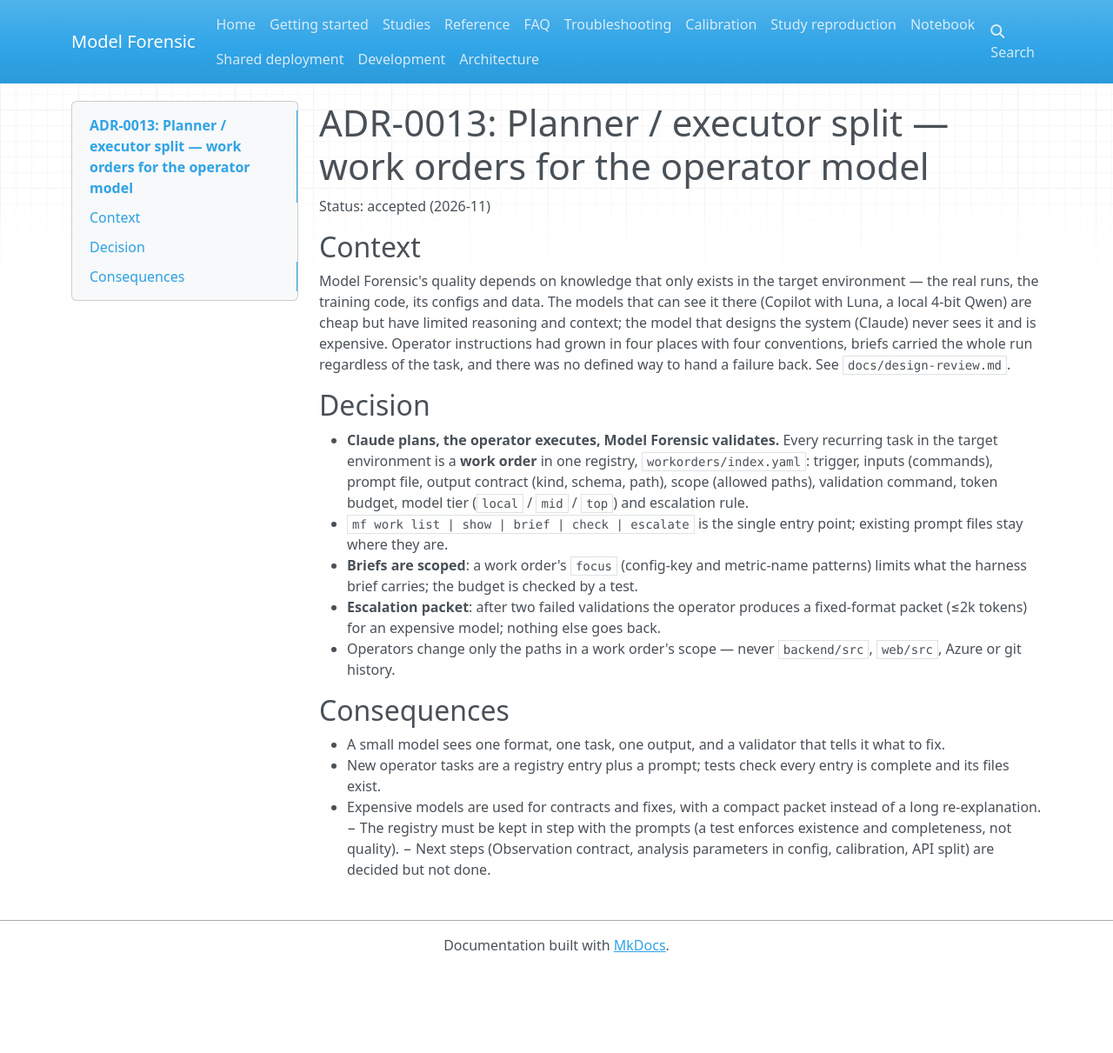
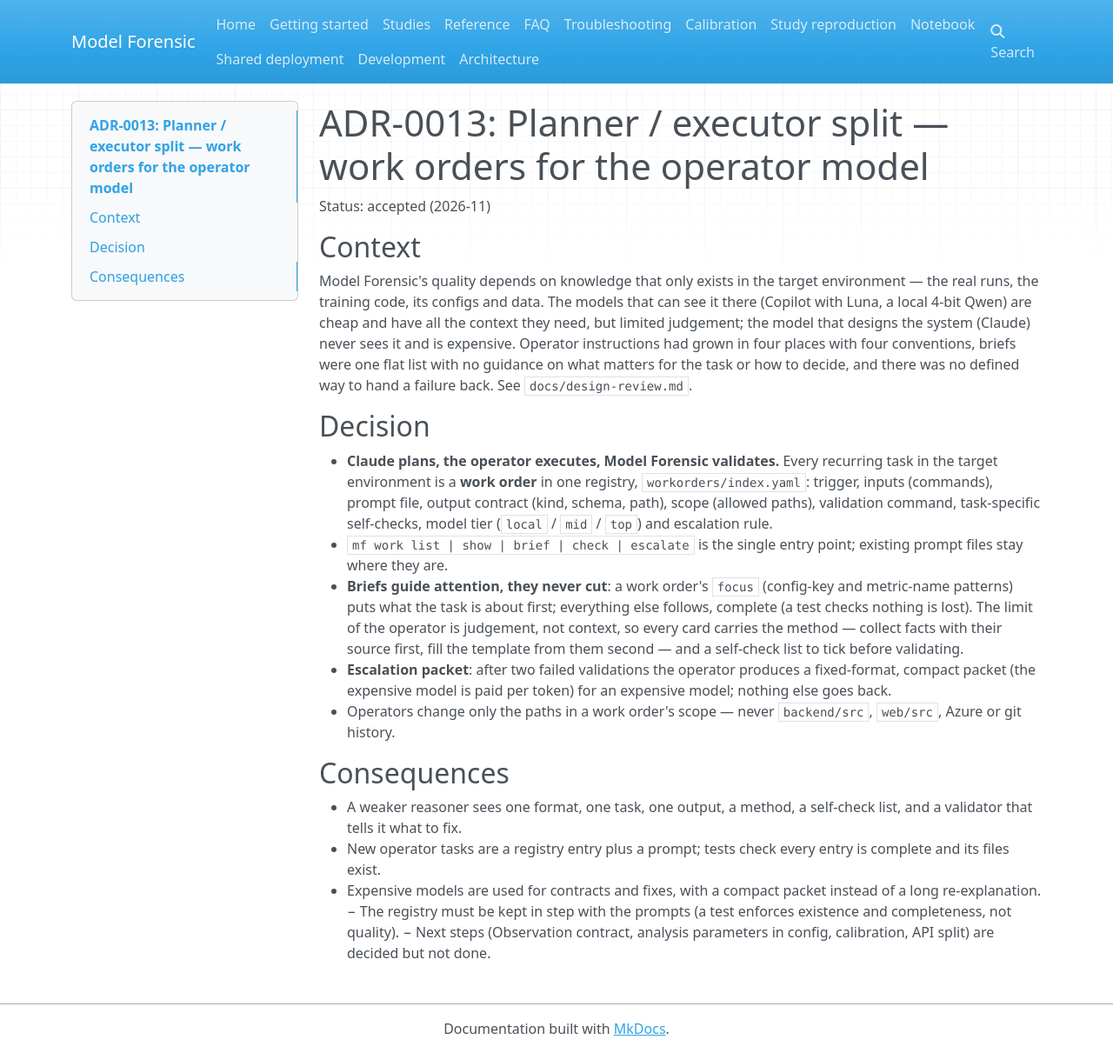
Before and after one commit to create2moment-jpg/Model-Forensic-, an MkDocs documentation site: the page built from docs/adr/0013-planner-executor-work-orders.md, in a window 1280 px wide and 1211 px high. Shown: the whole window at 87% size. Built offline with MkDocs 1.6.1, drawn with Linux system fonts in a browser that asks for light colours; nearby versions of some CDN libraries.

Commit message:
Operator limit is judgement, not context: briefs order by focus and cut nothing, budgets removed, cards carry method and self-checks
Co-Authored-By: Claude Opus 5.5 <noreply@anthropic.com>
Claude-Session: https://claude.ai/code/session_01YHv2Y5yvrfEV7DG9Mcvpzx

```diff
--- a/docs/adr/0013-planner-executor-work-orders.md
+++ b/docs/adr/0013-planner-executor-work-orders.md
@@ -5,24 +5,27 @@ Status: accepted (2026-11)
 ## Context
 Model Forensic's quality depends on knowledge that only exists in the target environment — the real runs, the
 training code, its configs and data. The models that can see it there (Copilot with Luna, a local 4-bit Qwen) are
-cheap but have limited reasoning and context; the model that designs the system (Claude) never sees it and is
-expensive. Operator instructions had grown in four places with four conventions, briefs carried the whole run
-regardless of the task, and there was no defined way to hand a failure back. See `docs/design-review.md`.
+cheap and have all the context they need, but limited judgement; the model that designs the system (Claude) never sees it and is
+expensive. Operator instructions had grown in four places with four conventions, briefs were one flat list with no guidance
+on what matters for the task or how to decide, and there was no defined way to hand a failure back. See `docs/design-review.md`.
 
 ## Decision
 * **Claude plans, the operator executes, Model Forensic validates.** Every recurring task in the target environment
   is a **work order** in one registry, `workorders/index.yaml`: trigger, inputs (commands), prompt file, output
-  contract (kind, schema, path), scope (allowed paths), validation command, token budget, model tier
+  contract (kind, schema, path), scope (allowed paths), validation command, task-specific self-checks, model tier
   (`local` / `mid` / `top`) and escalation rule.
 * `mf work list | show | brief | check | escalate` is the single entry point; existing prompt files stay where they are.
-* **Briefs are scoped**: a work order's `focus` (config-key and metric-name patterns) limits what the harness brief
-  carries; the budget is checked by a test.
-* **Escalation packet**: after two failed validations the operator produces a fixed-format packet (≤2k tokens) for
+* **Briefs guide attention, they never cut**: a work order's `focus` (config-key and metric-name patterns) puts what
+  the task is about first; everything else follows, complete (a test checks nothing is lost). The limit of the
+  operator is judgement, not context, so every card carries the method — collect facts with their source first,
+  fill the template from them second — and a self-check list to tick before validating.
+* **Escalation packet**: after two failed validations the operator produces a fixed-format, compact packet (the expensive model is paid per token) for
   an expensive model; nothing else goes back.
 * Operators change only the paths in a work order's scope — never `backend/src`, `web/src`, Azure or git history.
 
 ## Consequences
-+ A small model sees one format, one task, one output, and a validator that tells it what to fix.
++ A weaker reasoner sees one format, one task, one output, a method, a self-check list, and a validator that tells it
+  what to fix.
 + New operator tasks are a registry entry plus a prompt; tests check every entry is complete and its files exist.
 + Expensive models are used for contracts and fixes, with a compact packet instead of a long re-explanation.
 − The registry must be kept in step with the prompts (a test enforces existence and completeness, not quality).
```
Also changed, not shown: README.md (+1 -1 lines), docs/design-review.md (+13 -10 lines), docs/prompt-5.md (+8 -6 lines), workorders/README.md (+16 -8 lines), 5 other files.
